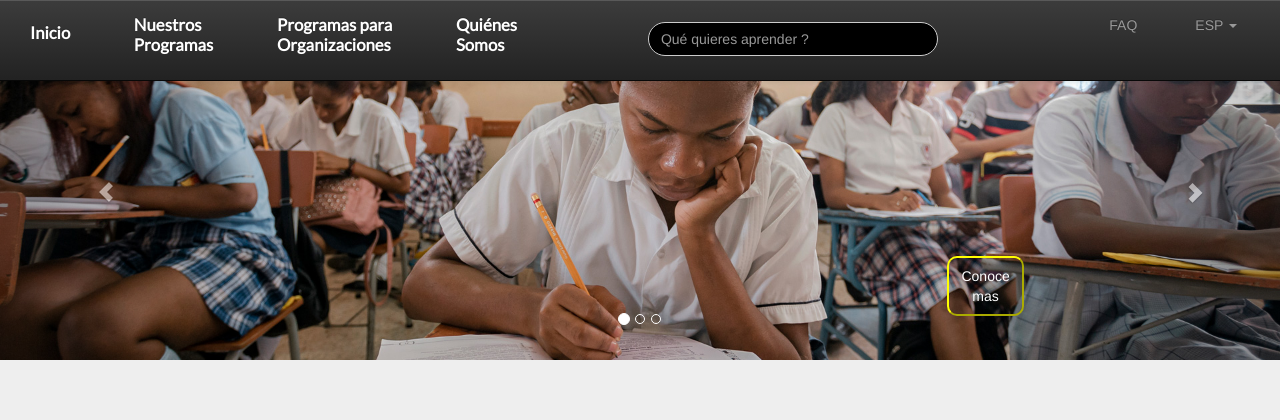
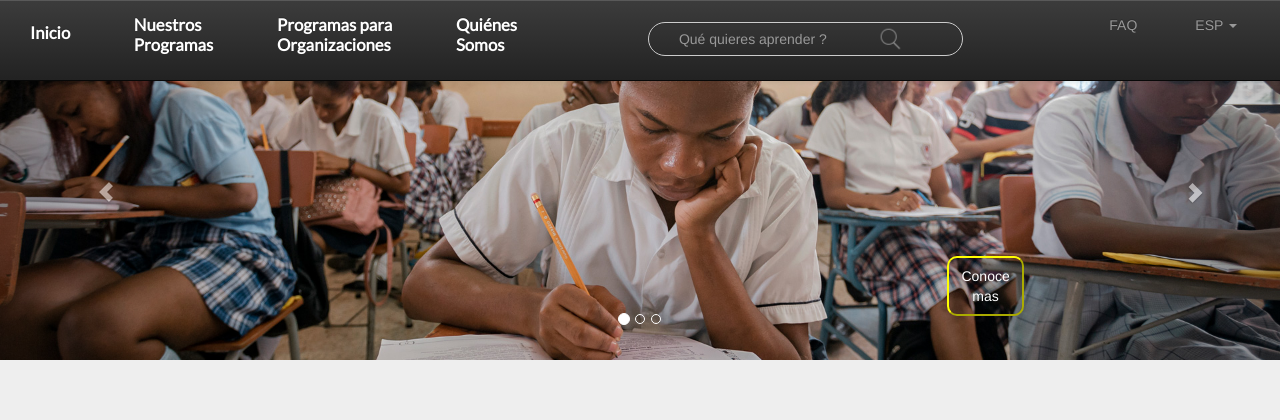
Before and after one commit to desarrollojuanmanuel/uandes_prueba, a PHP site: page / in a window 1280 px wide. Shown: the top 420 px of the page. Run offline with PHP 8.4, Linux system fonts and the light colour scheme.

Commit message:
ajustes al buscar

```diff
--- a/css/style.css
+++ b/css/style.css
@@ -26,9 +26,11 @@
 
 input[type=text] {
     background-color: #000;
-
+    background: url(../img/search.png) no-repeat scroll 7px 7px;
+    background-size: 30px 30px;
+    padding-left:30px;
     background-repeat: no-repeat;
-    background-position: 10px 35px 4px;
+    background-position: 80%;
     padding-left: px;
     border-radius: 2em;
     width: 140%;
```
Also changed, not shown: templates_c/337422794e589641f3b72ed78e204f656f34363b_0.file.slider.html.php (+6 -6 lines).
